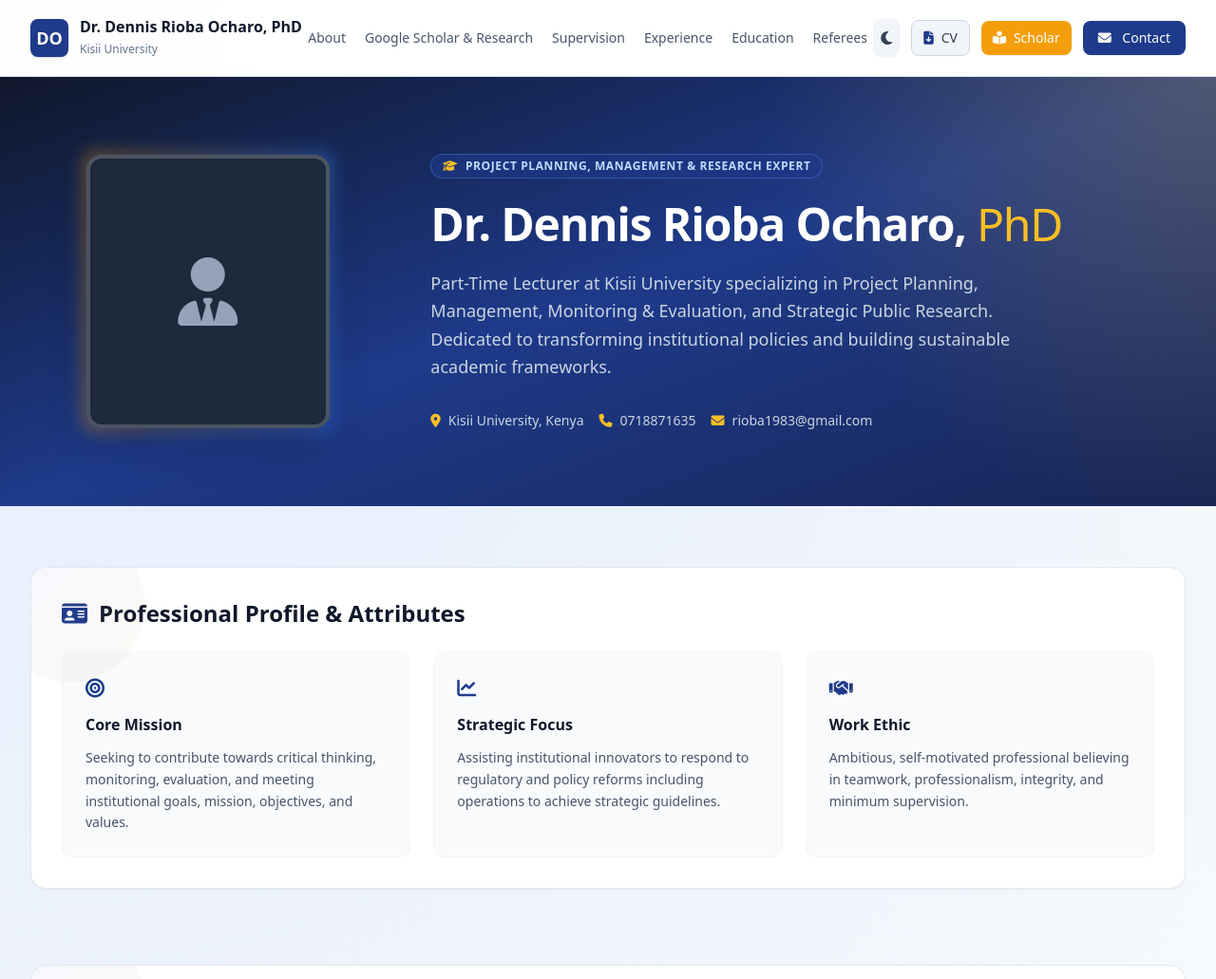
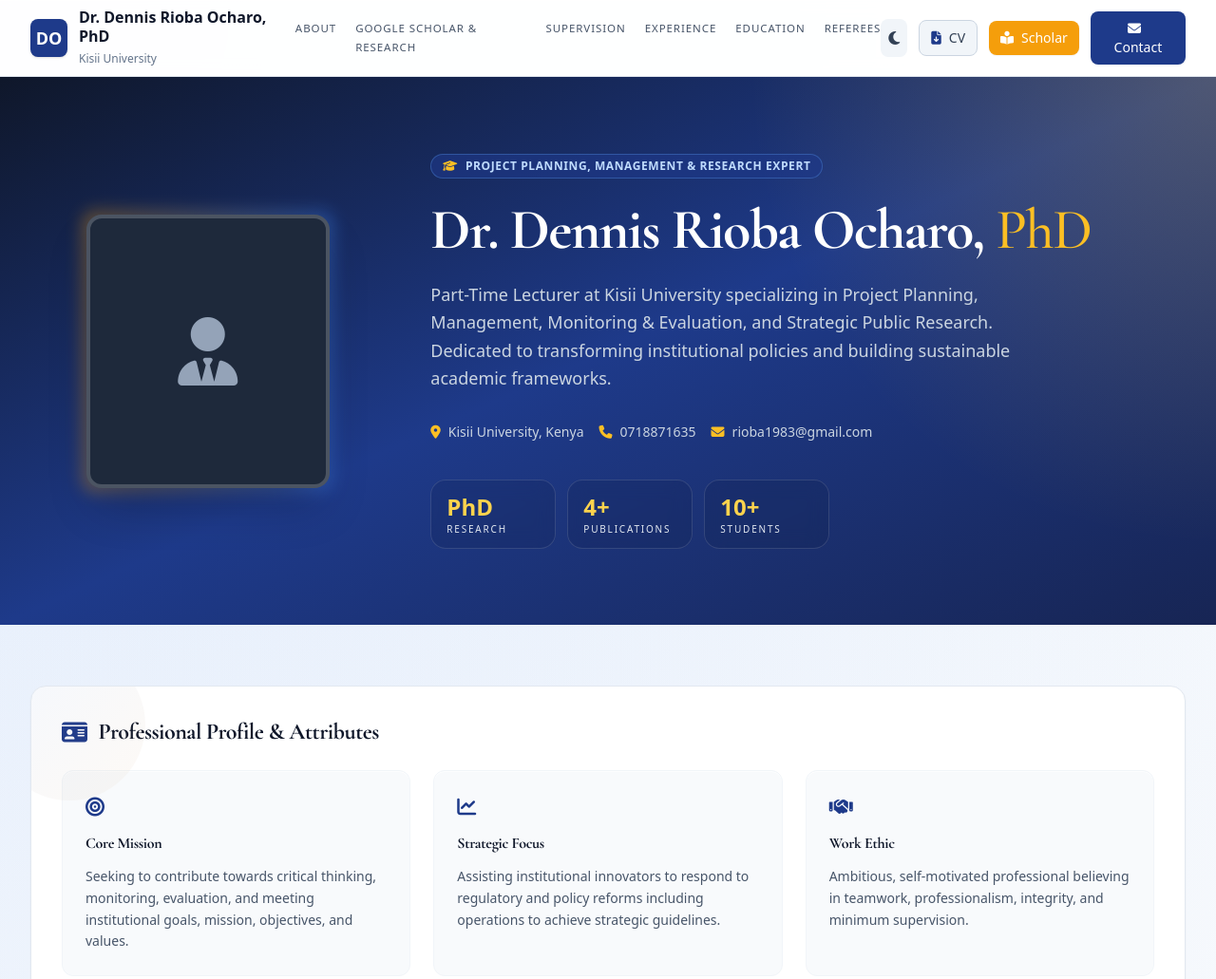
Before and after one commit to davidotieno13827-cell/drdennisrioba, a plain HTML site: page index.html in a window 1280 px wide. Shown: the top 1031 px of the page at 95% size. Drawn offline with nearby package versions, Linux system fonts and the light colour scheme.

Commit message:
Apply luxury academic branding refresh

```diff
--- a/index.html
+++ b/index.html
@@ -15,6 +15,9 @@
 
     <!-- Tailwind CSS CDN -->
     <script src="https://cdn.tailwindcss.com"></script>
+    <link rel="preconnect" href="https://fonts.googleapis.com">
+    <link rel="preconnect" href="https://fonts.gstatic.com" crossorigin>
+    <link href="https://fonts.googleapis.com/css2?family=Cormorant+Garamond:wght@500;600;700&family=Inter:wght@400;500;600;700;800&display=swap" rel="stylesheet">
     <link rel="stylesheet" href="https://cdnjs.cloudflare.com/ajax/libs/font-awesome/6.4.0/css/all.min.css">
     <script>
         tailwind.config = {
@@ -48,14 +51,26 @@
         }
 
         body {
+            font-family: 'Inter', sans-serif;
             background:
                 radial-gradient(circle at top left, rgba(59, 130, 246, 0.12), transparent 28%),
                 radial-gradient(circle at bottom right, rgba(217, 119, 6, 0.08), transparent 25%),
                 linear-gradient(180deg, #f8fafc 0%, #eef4ff 100%);
         }
 
+        h1, h2, h3, h4, .display-font {
+            font-family: 'Cormorant Garamond', serif;
+            letter-spacing: -0.02em;
+        }
+
         header {
             box-shadow: 0 12px 30px rgba(15, 23, 42, 0.06);
+        }
+
+        nav a {
+            letter-spacing: 0.08em;
+            text-transform: uppercase;
+            font-size: 0.72rem;
         }
 
         main section,
@@ -68,6 +83,7 @@
             position: relative;
             overflow: hidden;
             box-shadow: 0 20px 45px -28px rgba(15, 23, 42, 0.35);
+            border: 1px solid rgba(148, 163, 184, 0.12);
         }
 
         main section::before {
@@ -100,6 +116,12 @@
         .bg-academic-primary,
         .bg-amber-500 {
             box-shadow: 0 10px 18px -12px rgba(15, 23, 42, 0.5);
+        }
+
+        .hero-stat {
+            backdrop-filter: blur(10px);
+            background: rgba(15, 23, 42, 0.12);
+            border: 1px solid rgba(255, 255, 255, 0.12);
         }
 
         @media print {
@@ -203,7 +225,7 @@
                     <i class="fa-solid fa-graduation-cap text-amber-400"></i>
                     <span>Project Planning, Management & Research Expert</span>
                 </div>
-                <h1 class="text-4xl sm:text-5xl font-extrabold tracking-tight">
+                <h1 class="text-4xl sm:text-5xl lg:text-6xl font-extrabold tracking-tight leading-none">
                     Dr. Dennis Rioba Ocharo, <span class="text-amber-400 font-light">PhD</span>
                 </h1>
                 <p class="text-lg text-slate-300 max-w-2xl leading-relaxed">
@@ -219,6 +241,20 @@
                             class="fa-solid fa-phone text-amber-400"></i><span>0718871635</span></div>
                     <div class="flex items-center space-x-2"><i
                             class="fa-solid fa-envelope text-amber-400"></i><span>rioba1983@gmail.com</span></div>
+                </div>
+                <div class="flex flex-wrap gap-3 pt-4">
+                    <div class="hero-stat rounded-2xl px-4 py-3 text-left min-w-[132px]">
+                        <div class="text-2xl font-bold text-amber-300">PhD</div>
+                        <div class="text-[10px] uppercase tracking-[0.18em] text-slate-200">Research</div>
+                    </div>
+                    <div class="hero-stat rounded-2xl px-4 py-3 text-left min-w-[132px]">
+                        <div class="text-2xl font-bold text-amber-300">4+</div>
+                        <div class="text-[10px] uppercase tracking-[0.18em] text-slate-200">Publications</div>
+                    </div>
+                    <div class="hero-stat rounded-2xl px-4 py-3 text-left min-w-[132px]">
+                        <div class="text-2xl font-bold text-amber-300">10+</div>
+                        <div class="text-[10px] uppercase tracking-[0.18em] text-slate-200">Students</div>
+                    </div>
                 </div>
             </div>
         </div>
```
